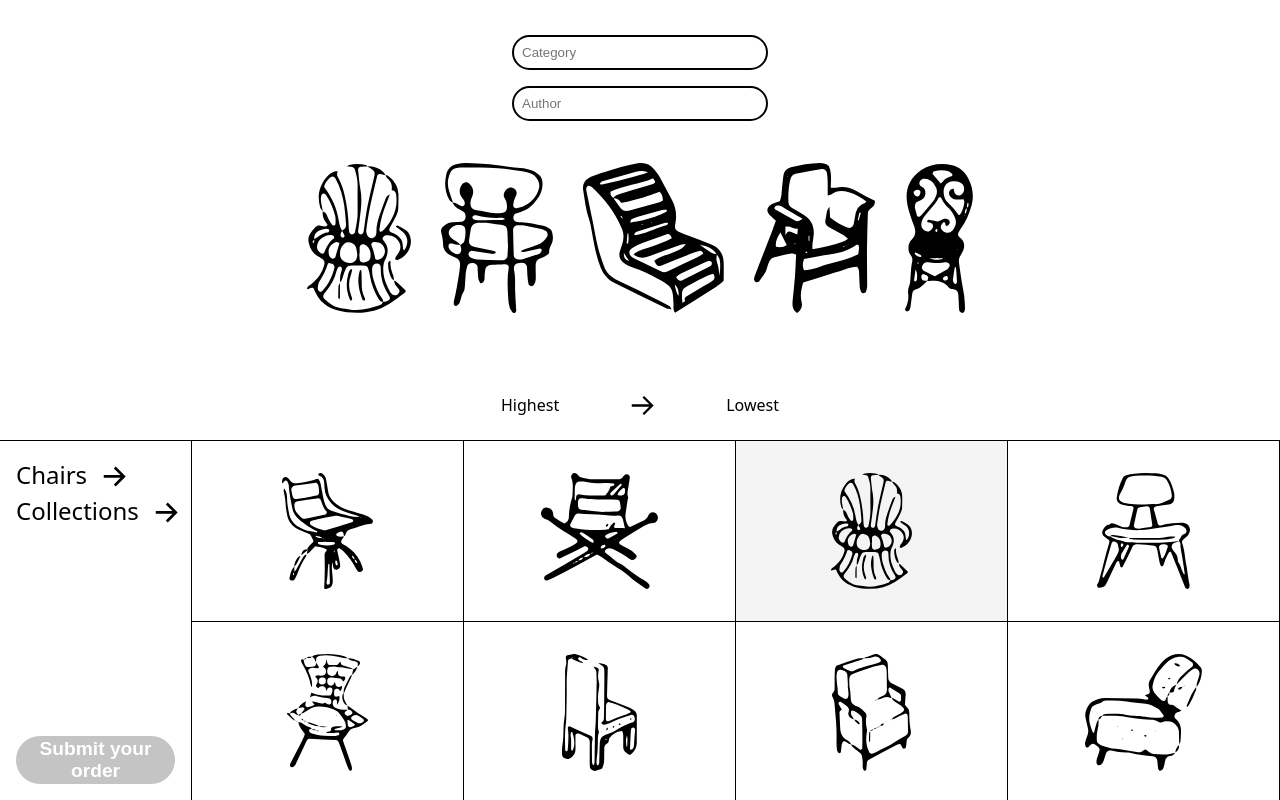
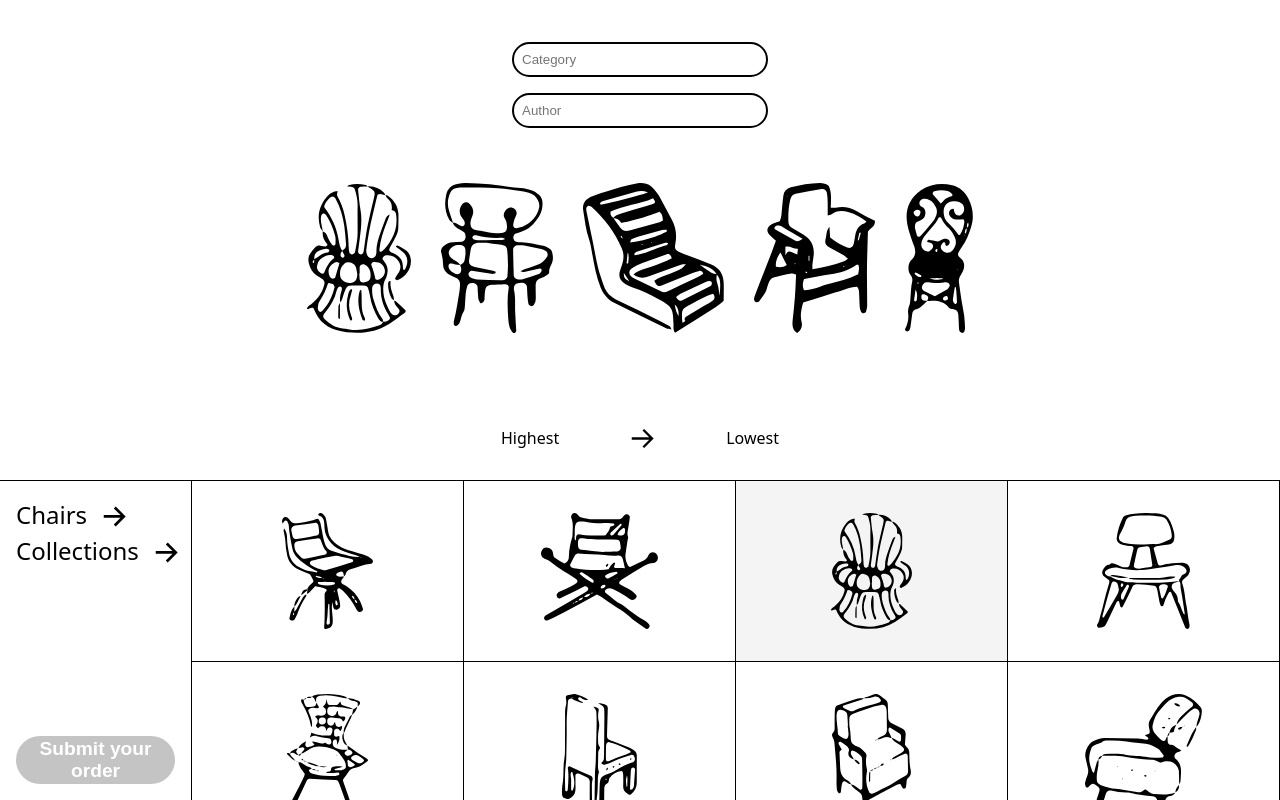
Before and after one commit to NETERNOT/CM_Design_as_Art, a React (Vite) app: page / in a window 1280 px wide. Built offline with nearby package versions, Linux system fonts and the light colour scheme.

Commit message:
Minor changes

```diff
--- a/src/App.tsx
+++ b/src/App.tsx
@@ -4,7 +4,7 @@
 import './App.css'
 //import SortingGame from './pages/sorting/Sorting'
 //import MemoryGame from './pages/memory/Memory'
-import CustomSortingGame from './pages/customSorting/customSorting'
+import CustomSortingGame from './pages/customSorting/CustomSorting'
 
 function App() {
 
--- a/src/pages/customSorting/CustomSorting.css
+++ b/src/pages/customSorting/CustomSorting.css
@@ -17,7 +17,7 @@
 
 #upperSection {
   display: flex;
-  height: 55vh;
+  height: 60vh;
   width: 100%;
   flex-wrap: wrap;
   justify-content: center;
@@ -122,11 +122,11 @@ input{
 
 #lowerSection {
   display: flex;
-  height: 45vh;
+  height: 40vh;
   border-top: 1px solid black;
 }
 
-.topic, button{
+.topic, #submit{
   cursor: pointer;
 }
 
@@ -158,7 +158,7 @@ input{
   width:100%;
 }
 
-button{
+#submit{
   position: relative;
   background-color: black;
   color: white;
--- a/src/pages/customSorting/CustomSorting.tsx
+++ b/src/pages/customSorting/CustomSorting.tsx
@@ -328,7 +328,7 @@ const CustomSortingGame: React.FC = () => {
               </svg>
             </div>
           </div>
-          <button disabled={!isFormValid} onClick={() => saveCombination(category, author, currentChairs)}>Submit your order
+          <button disabled={!isFormValid} onClick={() => saveCombination(category, author, currentChairs)} id="submit">Submit your order
             <div id="reqs">Category and Author must be filled.<br></br>Must select 5 chairs.</div>
           </button>
         </div>
@@ -359,6 +359,8 @@ const CustomSortingGame: React.FC = () => {
           })}
         </div>
         <div id="combinations">
+          <div id="setCombinations"></div>
+          <div id="otherCombinations"></div>
           {/* TODO
                lógica de guardar e sacar o json
               logica de dar toggle a isto e às cadeiras, e aos .topic associados
```
